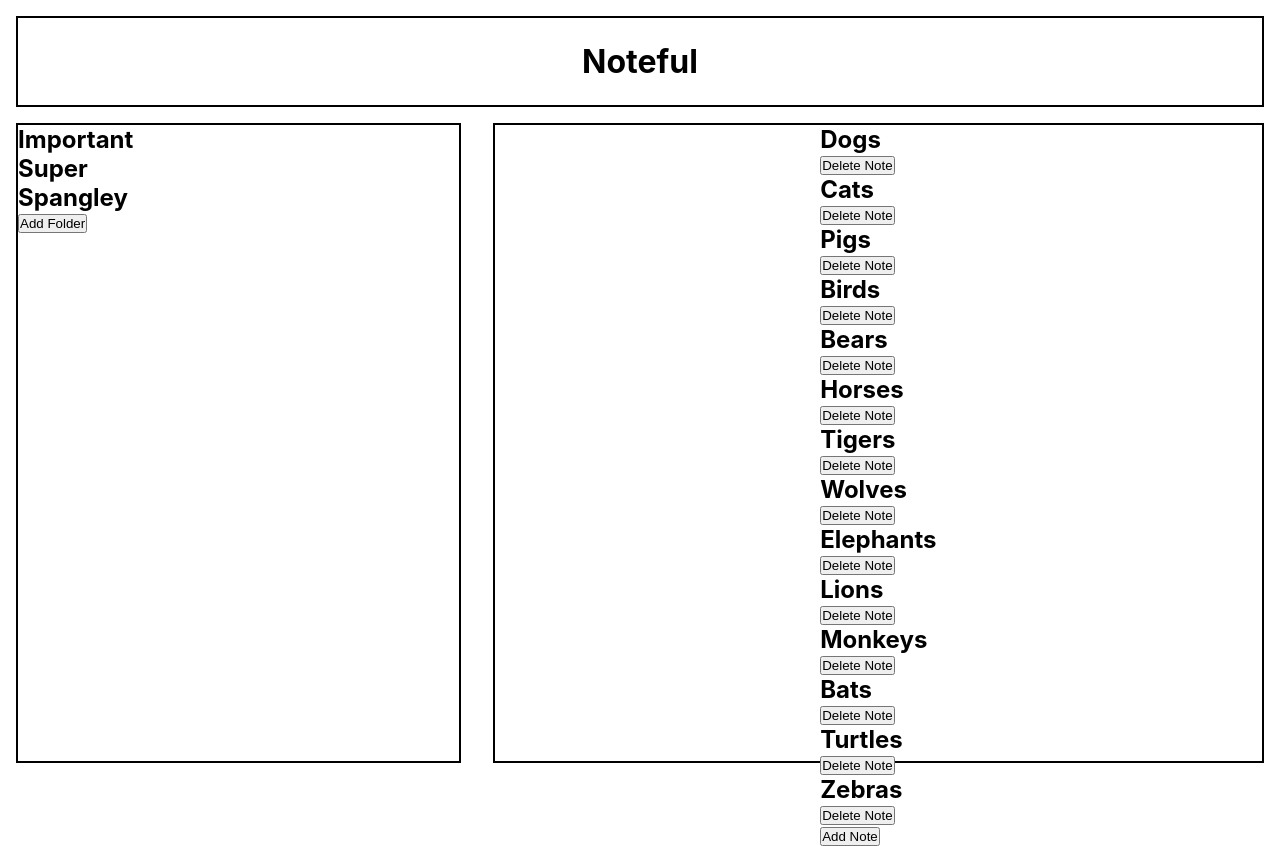
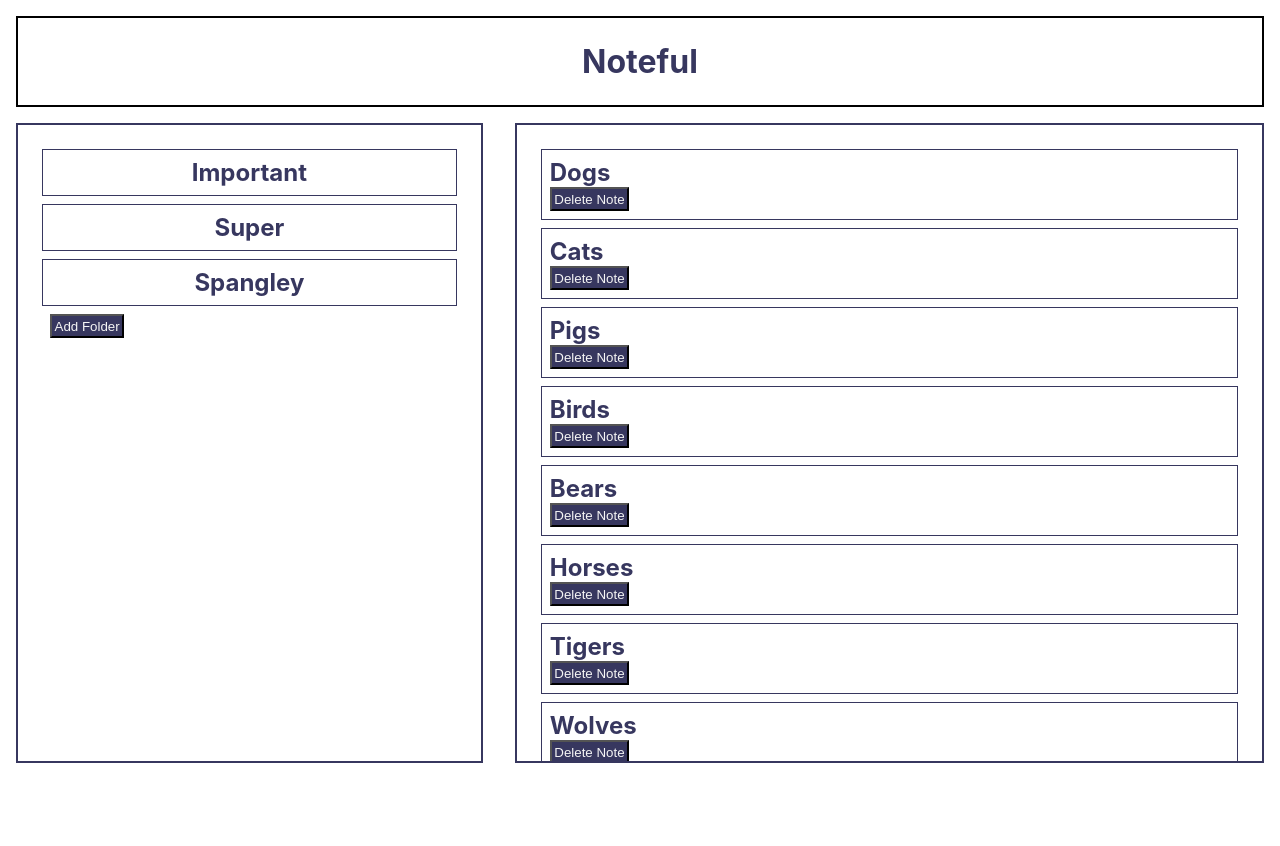
Before and after one commit to AndrewDurrant/notefulApp, a React (Create React App) app: page / in a window 1280 px wide. After the commit the page ends 800 px from the top, so only its background shows below. Built offline with nearby package versions, Linux system fonts and the light colour scheme.

Commit message:
complete react router iteration

```diff
--- a/src/Components/ExpandedNote/ExpandedNote.js
+++ b/src/Components/ExpandedNote/ExpandedNote.js
@@ -1,4 +1,4 @@
-import React, {Component} from 'react'
+import React from 'react'
 import Note from '../Note/Note'
 
 function ExpandedNote(props){
@@ -6,9 +6,6 @@ function ExpandedNote(props){
         <section>
             <Note name={props.note.name}/>
             <div>{props.note.content}</div>
-
-            <button>Go Back</button>
-            <span></span>
         </section>
     )
 }
--- a/src/Components/Folder/Folder.css
+++ b/src/Components/Folder/Folder.css
@@ -0,0 +1,11 @@
+.folderCard {
+  margin: 0.5rem;
+  border: rgb(55, 55, 95) 1px solid;
+}
+
+.folderCardTitle {
+  text-align: center;
+  padding: 0.5rem;
+  color: rgb(55, 55, 95);
+
+}
--- a/src/Components/Folder/Folder.js
+++ b/src/Components/Folder/Folder.js
@@ -1,13 +1,16 @@
-import React, { Component } from 'react'
+import React, { Component } from 'react';
+import './Folder.css';
 
 export class Folder extends Component {
   render() {
 
     return (
-      <div onClick={() => {
+      <div
+        className="folderCard"
+        onClick={() => {
         this.props.history.push('/folder/'+this.props.id)
         }}>
-        <h2>{this.props.name}</h2>
+        <h2 className="folderCardTitle">{this.props.name}</h2>
       </div>
     )
   }
--- a/src/Components/FolderList/FolderList.css
+++ b/src/Components/FolderList/FolderList.css
@@ -0,0 +1,14 @@
+.folders {
+  padding: 1rem;
+  margin: 0 1rem;
+  border: rgb(55, 55, 95) solid 2px;
+}
+
+.addCardBtn {
+  padding: 2.5px;
+  margin: 0 1rem;
+  text-align: center;
+  display: block;
+  background-color: rgb(55, 55, 95);
+  color: whitesmoke;
+}
--- a/src/Components/FolderList/FolderList.js
+++ b/src/Components/FolderList/FolderList.js
@@ -1,6 +1,6 @@
 import React, { Component } from 'react';
 import Folder from '../Folder/Folder';
-import '../Main/Main.css'
+import './FolderList.css'
 
 export class FolderList extends Component {
   render() {
@@ -17,11 +17,12 @@ export class FolderList extends Component {
 
     return (
       <section className="folders">
-        <div>
-          {allFolders}
-          <button onClick={() => {
-            }}>Add Folder</button>
-        </div>
+        {allFolders}
+        <button
+          className="addCardBtn"
+          onClick={() => {}}>
+          Add Folder
+        </button>
       </section>
     )
   }}
--- a/src/Components/Main/Main.css
+++ b/src/Components/Main/Main.css
@@ -1,26 +1,54 @@
-.main-container>h1 {
+.appName {
   text-align: center;
   margin: 1rem;
   padding: 1.5rem;
   border: black solid 2px;
 }
 
+.homeLink {
+  text-decoration: none;
+  color: rgb(55, 55, 95);
+}
+
 main {
   display: flex;
   justify-content: space-around;
   flex-direction: row-reverse;
+  overflow: scroll;
+}
+
+.expandedContent {
+  display: flex;
 }
 
 .notes {
   flex-grow: 2;
-  margin: 0 1rem;
-  border: black solid 2px;
   height: 80vh;
 }
 
 .folders {
   flex-grow: 1;
-  margin: 0 1rem;
-  border: black solid 2px;
   height: 80vh;
 }
+
+.expandedCardContainer {
+  flex-grow: 2;
+  padding: 3rem;
+}
+
+.sidebar {
+  flex-grow: 1;
+  margin: 1.5rem;
+}
+
+.folderTitle {
+  margin: 2rem;
+  width: 100%;
+}
+
+.backBtn {
+  display: block;
+  margin: 2rem;
+  width: 100%;
+  color: rgb(55, 55, 95);
+}
--- a/src/Components/Main/Main.js
+++ b/src/Components/Main/Main.js
@@ -2,21 +2,31 @@ import React, { Component } from 'react';
 import FolderList from '../FolderList/FolderList';
 import NoteList from '../NoteList/NoteList';
 import './Main.css';
-import { Route } from 'react-router-dom';
+import { Route, Link } from 'react-router-dom';
 import ExpandedNote from '../ExpandedNote/ExpandedNote';
 
 export class Main extends Component {
 	render() {
 		return (
 			<div className="main-container">
-				<h1>Noteful</h1>
+        <header>
+          <Link
+            className="homeLink"
+            to='/'>
+            <h1 className="appName">
+              Noteful
+            </h1>
+          </Link>
+        </header>
         <Route exact path="/"
           render={(props) => {
             return (
               <main>
                 {' '}
                 <NoteList
-                  notes={this.props.notes} />
+                  notes={this.props.notes}
+                  history={props.history}
+                />
                 <FolderList
                   folders={this.props.folders}
                   history={props.history} />
@@ -46,8 +56,9 @@ export class Main extends Component {
           render={(props) => {
             let note = this.props.notes.find(note => note.id === props.match.params.noteId)
             return (
-              <main>
+              <main className="expandedContent">
                 {' '}
+                <section className="expandedCardContainer">
                   <ExpandedNote
                     note={note}
                     history={props.history}
@@ -56,6 +67,14 @@ export class Main extends Component {
                     }).name
                     }
                   />
+                </section>
+                <section className="sidebar">
+                  <h3 className="folderTitle">{this.props.folders.find(folder => {
+                    return folder.id === note.folderId
+                  }).name
+                  }</h3 >
+                  <Link className="backBtn" to='/'>Go Back</Link>
+                </section>
               </main>
               );
             }}
--- a/src/Components/Note/Note.css
+++ b/src/Components/Note/Note.css
@@ -0,0 +1,9 @@
+.noteCardTitle {
+  color: rgb(55, 55, 95);
+}
+
+.deleteCardBtn {
+  padding: 2.5px;
+  background-color: rgb(55, 55, 95);
+  color: whitesmoke;
+}
--- a/src/Components/Note/Note.js
+++ b/src/Components/Note/Note.js
@@ -1,14 +1,16 @@
 import React, { Component } from 'react'
-
+import './Note.css'
 
 export class Note extends Component {
   render() {
     return (
-      <div onClick={() => {
+      <div
+        className="noteCard"
+        onClick={() => {
         this.props.history.push('/note/'+this.props.id)
         }}>
-        <h2>{this.props.name}</h2>
-        <button>Delete Note</button>
+        <h2 className="noteCardTitle">{this.props.name}</h2>
+        <button className="deleteCardBtn">Delete Note</button>
       </div>
     )
   }
--- a/src/Components/NoteList/NoteList.css
+++ b/src/Components/NoteList/NoteList.css
@@ -0,0 +1,21 @@
+.notes {
+  margin: 0 1rem;
+  border: rgb(55, 55, 95) solid 2px;
+}
+
+.noteCard {
+  margin: 0.5rem;
+  padding: 0.5rem;
+  border: rgb(55, 55, 95) solid 1px;
+}
+
+.noteCardContainer {
+  width: 100%;
+  padding: 1rem;
+}
+
+.addCardBtn {
+  padding: 2.5px;
+  background-color: rgb(55, 55, 95);
+  color: whitesmoke;
+}
--- a/src/Components/NoteList/NoteList.js
+++ b/src/Components/NoteList/NoteList.js
@@ -1,6 +1,6 @@
 import React, { Component } from 'react';
 import Note from '../Note/Note';
-import '../Main/Main.css';
+import './NoteList.css';
 
 export class NoteList extends Component {
   render() {
@@ -19,9 +19,9 @@ export class NoteList extends Component {
 
       return(
         <main className="notes">
-          <div>
+          <div className="noteCardContainer">
             { allNotes}
-            <button>Add Note</button>
+            <button className="addCardBtn">Add Note</button>
           </div>
         </main>
     )
```
Also changed, not shown: src/Components/ExpandedNote/ExpandNote.css (added). Lines whose indentation alone changed are shown as unchanged.
